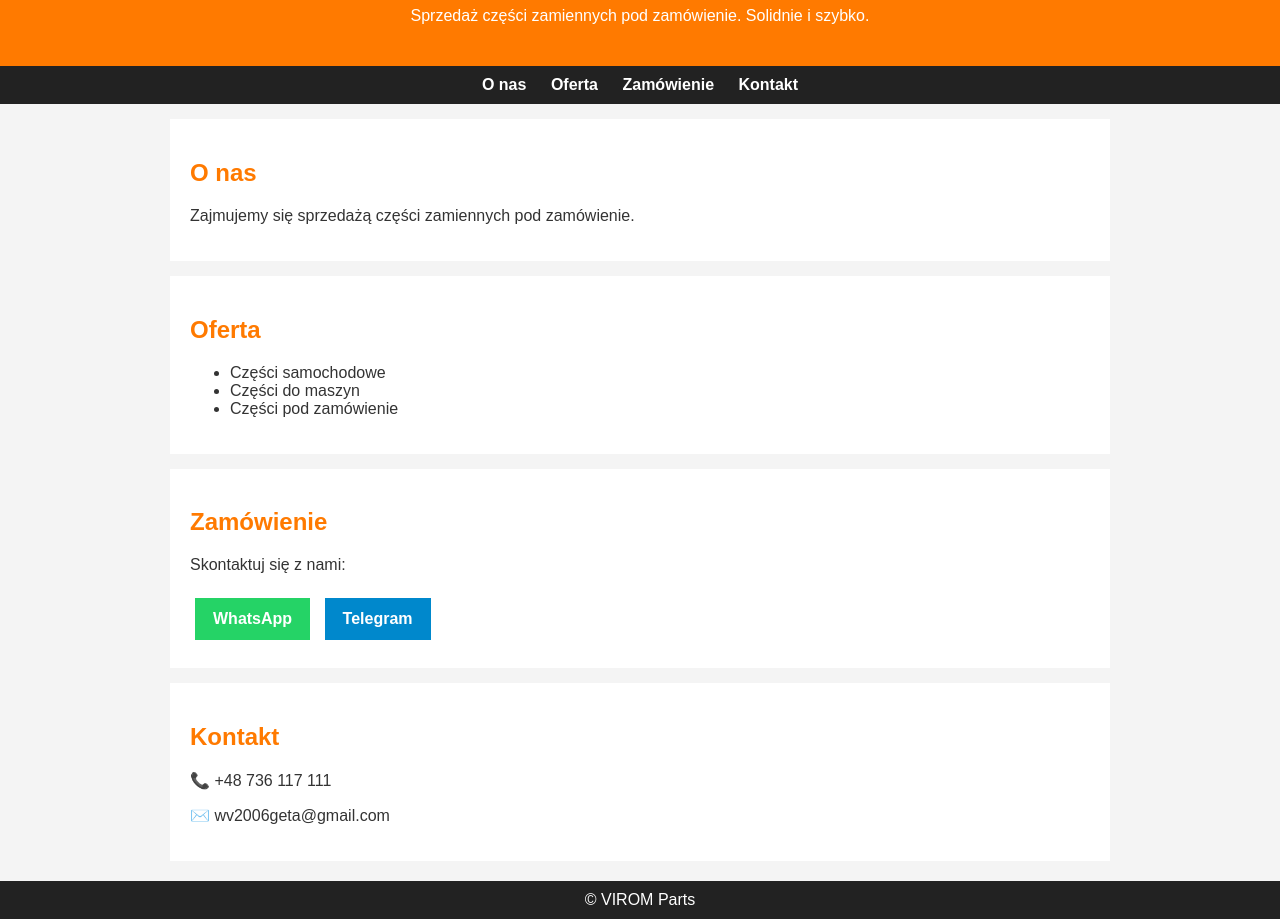
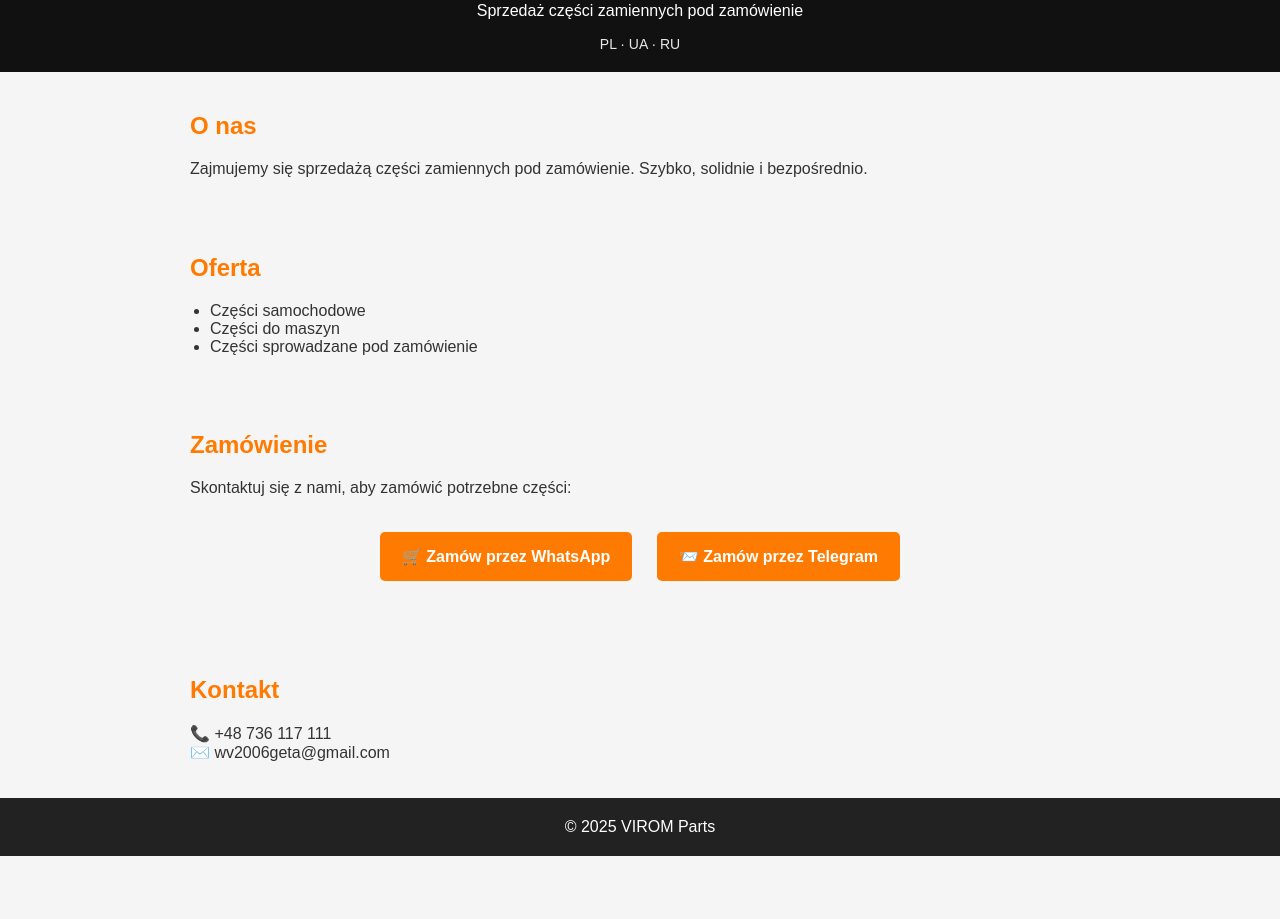
Before and after one commit to wv2006geta-code/Virom-Parts, a plain HTML site: page index.html in a window 1280 px wide. Shown: the part 98-1017 px from the top of the page. After the commit the page ends 954 px from the top, so only its background shows below. Drawn offline with Linux system fonts and the light colour scheme.

Commit message:
Revise index.html for layout and content updates
Updated the layout and content of the index.html file, including changes to the header, sections, and footer for improved presentation and clarity.

```diff
--- a/index.html
+++ b/index.html
@@ -2,57 +2,59 @@
 <html lang="pl">
 <head>
     <meta charset="UTF-8">
+    <title>VIROM Parts – Części na zamówienie</title>
     <meta name="viewport" content="width=device-width, initial-scale=1.0">
-<title>VIROM Parts</title>
     <style>
         body {
+            margin: 0;
             font-family: Arial, sans-serif;
-  margin: 0;
-  background: #f4f4f4;
+            background: #f5f5f5;
             color: #333;
         }
         header {
-  background: #ff7a00;
+            background: #111;
             color: #fff;
-  text-align: center;
-  padding: 25px;
-}
-nav {
-  background: #222;
-  padding: 10px;
+            padding: 20px;
             text-align: center;
         }
-nav a {
-  color: #fff;
-  margin: 0 10px;
-  text-decoration: none;
-  font-weight: bold;
-}
         section {
+            padding: 20px;
             max-width: 900px;
-  background: #fff;
-  margin: 15px auto;
-  padding: 20px;
+            margin: auto;
         }
         h2 {
             color: #ff7a00;
         }
-.order-buttons a {
+        ul {
+            padding-left: 20px;
+        }
+        .buttons {
+            margin: 25px 0;
+            text-align: center;
+        }
+        .btn {
             display: inline-block;
-  margin: 8px 5px;
-  padding: 12px 18px;
+            margin: 10px;
+            padding: 15px 22px;
+            background: #ff7a00;
             color: #fff;
             text-decoration: none;
+            border-radius: 5px;
             font-weight: bold;
         }
-.whatsapp { background: #25D366; }
-.telegram { background: #0088cc; }
+        .btn:hover {
+            background: #e56c00;
+        }
         footer {
             background: #222;
             color: #fff;
+            padding: 20px;
             text-align: center;
-  padding: 10px;
-  margin-top: 20px;
+        }
+        .langs {
+            margin-top: 10px;
+            font-size: 14px;
+            opacity: 0.9;
         }
     </style>
 </head>
@@ -60,19 +62,16 @@ footer {
 
 <header>
     <h1>VIROM Parts</h1>
-  <p>Sprzedaż części zamiennych pod zamówienie. Solidnie i szybko.</p>
+    <p>Sprzedaż części zamiennych pod zamówienie</p>
+    <div class="langs">PL · UA · RU</div>
 </header>
-
-<nav>
-  <a href="#about">O nas</a>
-  <a href="#offer">Oferta</a>
-  <a href="#order">Zamówienie</a>
-  <a href="#contact">Kontakt</a>
-</nav>
 
 <section id="about">
     <h2>O nas</h2>
-  <p>Zajmujemy się sprzedażą części zamiennych pod zamówienie.</p>
+    <p>
+        Zajmujemy się sprzedażą części zamiennych pod zamówienie.
+        Szybko, solidnie i bezpośrednio.
+    </p>
 </section>
 
 <section id="offer">
@@ -80,27 +79,30 @@ footer {
     <ul>
         <li>Części samochodowe</li>
         <li>Części do maszyn</li>
-    <li>Części pod zamówienie</li>
+        <li>Części sprowadzane pod zamówienie</li>
     </ul>
 </section>
 
 <section id="order">
     <h2>Zamówienie</h2>
-  <p>Skontaktuj się z nami:</p>
-  <div class="order-buttons">
-    <a class="whatsapp" href="https://wa.me/48736117111" target="_blank">WhatsApp</a>
-    <a class="telegram" href="https://t.me/wv2006geta" target="_blank">Telegram</a>
+    <p>Skontaktuj się z nami, aby zamówić potrzebne części:</p>
+
+    <div class="buttons">
+        <a class="btn" href="https://wa.me/48736117111">🛒 Zamów przez WhatsApp</a>
+        <a class="btn" href="https://t.me/wv2006geta">📨 Zamów przez Telegram</a>
     </div>
 </section>
 
 <section id="contact">
     <h2>Kontakt</h2>
-  <p>📞 +48 736 117 111</p>
-  <p>✉️ wv2006geta@gmail.com</p>
+    <p>
+        📞 +48 736 117 111<br>
+        ✉️ wv2006geta@gmail.com
+    </p>
 </section>
 
 <footer>
-  © VIROM Parts
+    © 2025 VIROM Parts
 </footer>
 
 </body>
```
Lines whose indentation alone changed are shown as unchanged.
